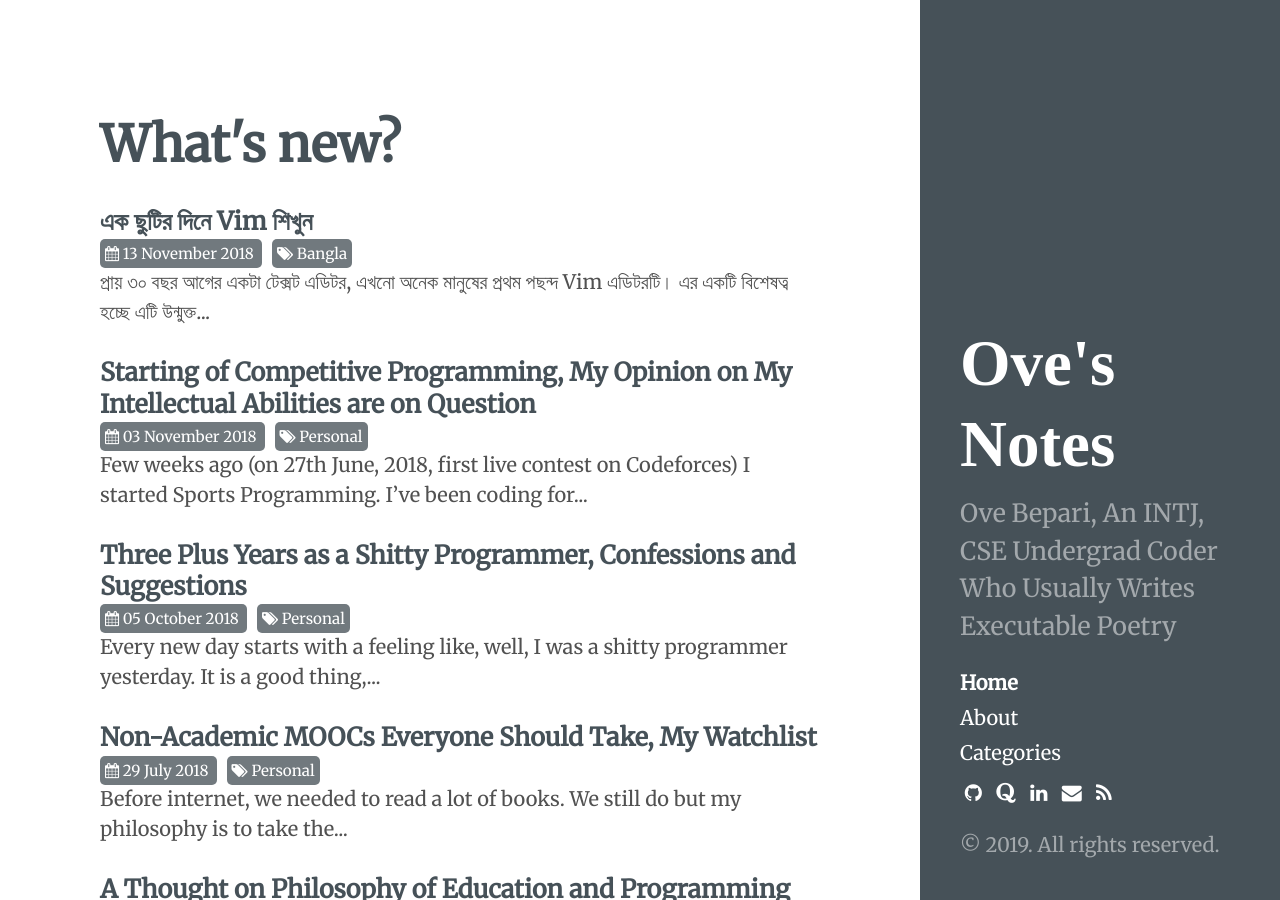
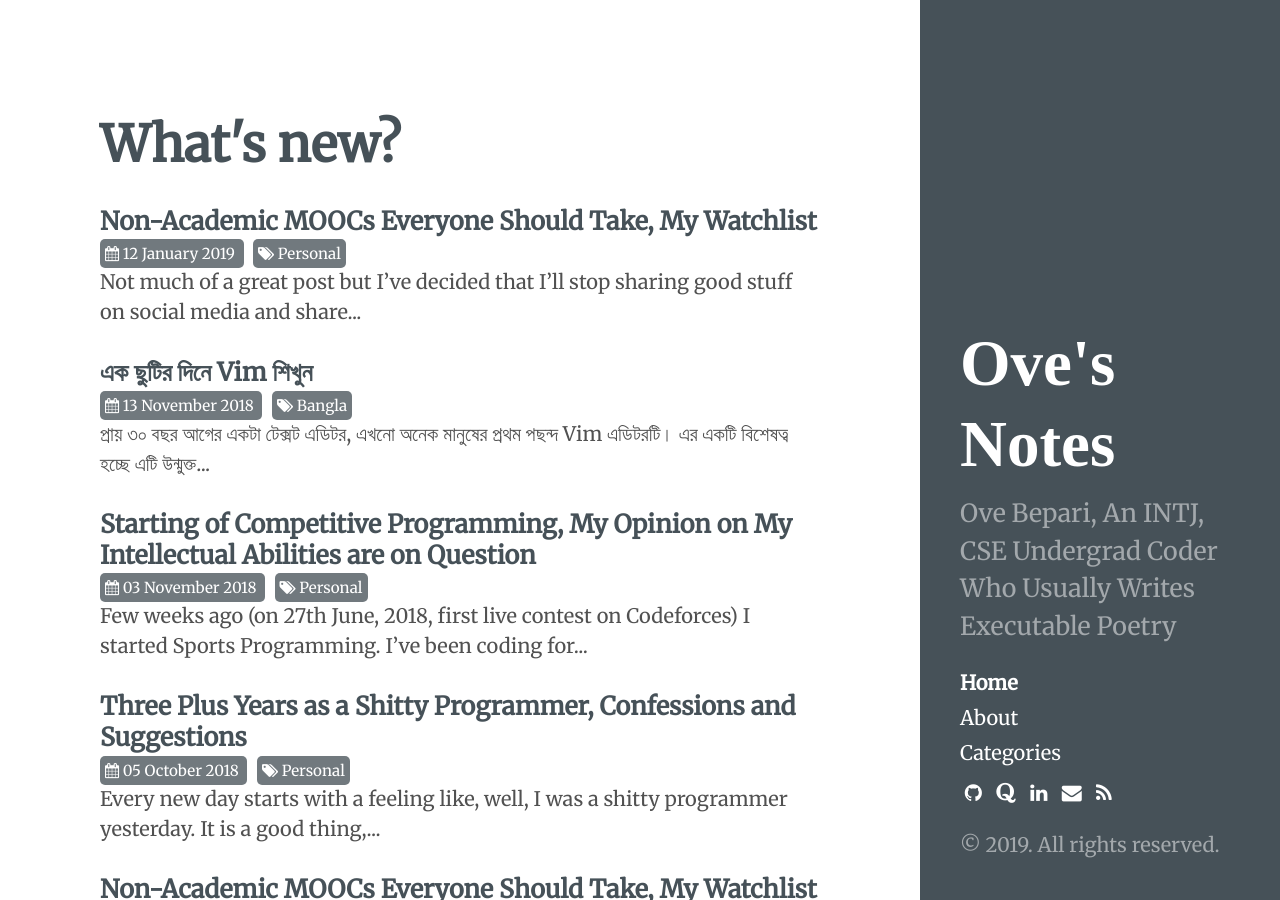
Before and after one commit to ovebepari/ovebepari.github.io, a Jekyll site: the page built from index.html, in a window 1280 px wide and 900 px high. Built offline with Jekyll 4.4.1, drawn with Linux system fonts in a browser that asks for light colours.

Commit message:
news sources added

```diff
--- /dev/null
+++ b/_posts/2019-01-12-oves-news-knowledge-sources.md
@@ -0,0 +1,38 @@
+---
+layout: post
+title: Non-Academic MOOCs Everyone Should Take, My Watchlist
+comments: true
+categories: Personal
+location: Dhaka, Bangladesh
+---
+
+Not much of a great post but I've decided that I'll stop sharing good stuff on social media and share a blog stating my sources of what I get my news/knowledge from instead. Interested people will sneak their way through good things.
+
+## Too Frequent, about Software Mostly:
+
+- [Hacker News](http://news.ycombinator.com/)
+- [Tech Republic](https://www.techrepublic.com/)
+- [Techcrunch](https://techcrunch.com/)
+- [Mozilla Pocket](https://getpocket.com/explore/)
+- [Joel on Software](https://getpocket.com/explore/)
+- [Reddit](http://reddit.com/)
+- [Quora](http://quora.com/)
+- Random Personal Blogs
+- [Github Explore](https://github.com/explore)
+- [The guardian](https://www.theguardian.com/international)
+
+
+## Not Frequent:
+
+- [Medium](https://medium.com/)
+- Twitter  [Follow Quality People]
+- Facebook [Follow Quality People]
+
+
+## Newsletters:
+
+- [MIT Tech Review](https://go.technologyreview.com/newsletters)
+- Stanford Report
+- [Medium Daily Digest](https://medium.com/@ExtendedDigest)
+- [Quora Digest](https://www.quora.com/topic/Quora-Digest)
+- [Bill Gates (via the Gates Notes)](https://www.gatesnotes.com/)
```
Also changed, not shown: _posts/2018-05-10-Developing-yourself-in-a-world-where-no-one-cares-about-you.md (line endings or trailing spaces).
